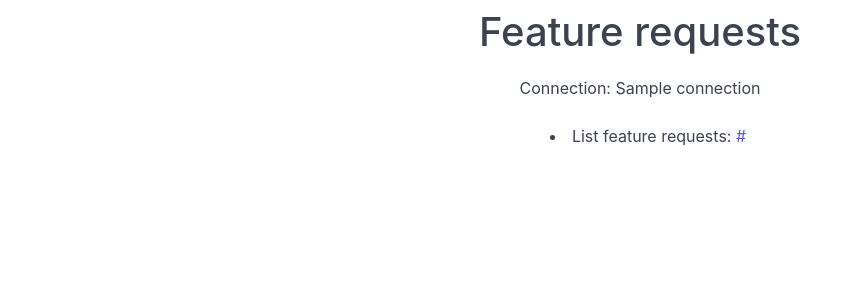
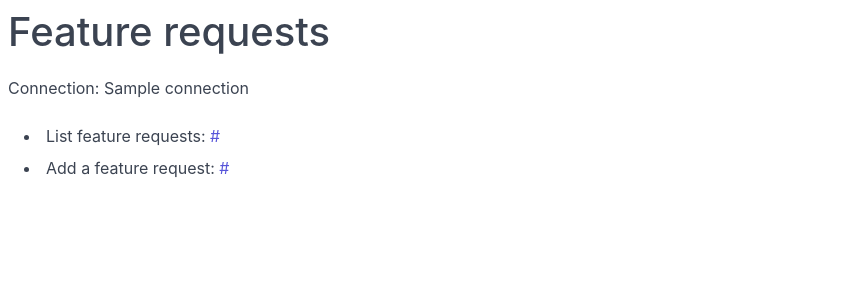
Before and after one commit to spapas/feature-requests, a Python web app: template core/templates/home.html in a window 1280 px wide. Shown: the part 60-360 px from the top of the page, without its empty margins (0-854 px from the left). Run offline with Jinja, Linux system fonts and the light colour scheme; the template is opened without the code that fills it: most values are stand-ins (such as "Sample title", 1, 10 or a date in 2020).

Commit message:
more fixes to base templates

```diff
--- a/core/templates/base.html
+++ b/core/templates/base.html
@@ -22,8 +22,7 @@
     </div>
   </header>
 
-	<div class="container text-center">
-		<div class="page-wrapper">
+  <div class="container grid-xl">
       {% with messages = get_flashed_messages() %}
         {% if messages %}
           <ul class='flashes'>
@@ -35,7 +34,6 @@
       {% endwith %}
       {% block content %}{% endblock %}
   </div>
-	</div>
 
 </body>
 
--- a/core/templates/home.html
+++ b/core/templates/home.html
@@ -6,6 +6,7 @@
 <p>Connection: {{ connection }}</p>
 <ul>
     <li>List feature requests: <a href='{{ url_for("feature_requests_view") }}'>{{ url_for("feature_requests_view") }}</a></li>
+    <li>Add a feature request: <a href='{{ url_for("feature_requests_create") }}'>{{ url_for("feature_requests_create") }}</a></li>
 
 </ul>
 {% endblock %}
```
Lines whose indentation alone changed are shown as unchanged.
